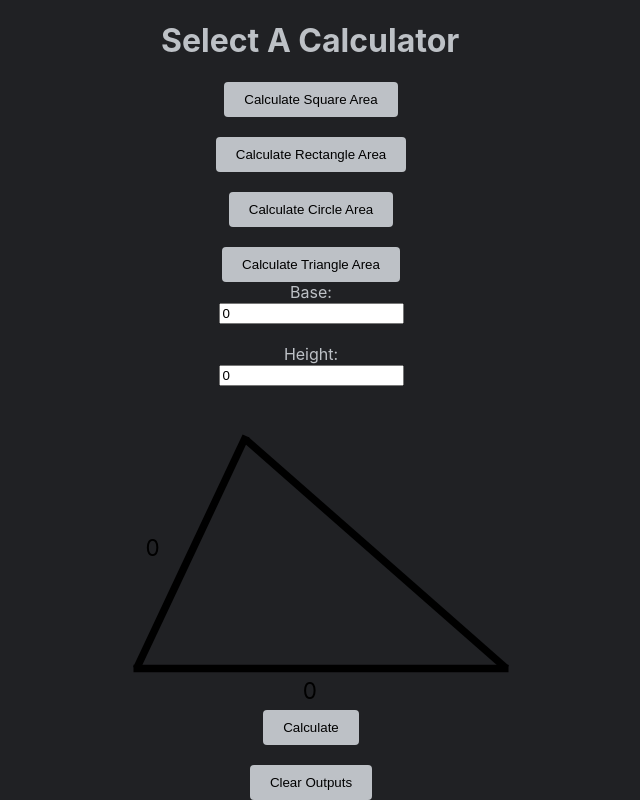
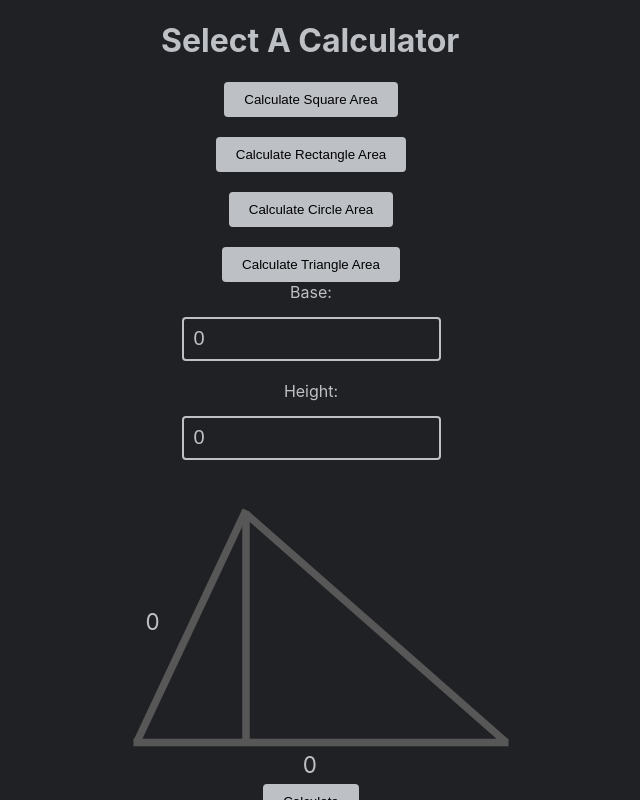
Before and after one commit to crismunoz0509/shape-size-calculator, a React (Create React App) app: page /triangleinput in a window 1280 px wide. Shown: the whole page, without its empty margins (329-969 px from the left). Built offline with nearby package versions, Linux system fonts and the light colour scheme.

Commit message:
update final

```diff
--- a/src/App.css
+++ b/src/App.css
@@ -25,7 +25,7 @@
   cursor: pointer;
   border-radius: 4px;
   background-color: #bdc1c6;
-  transition: background-color .2s ease-in-out, transform .2s ease-in-out;
+  transition: background-color .1s ease-in-out, transform .1s ease-in-out;
 }
 
 .back-btn:hover{
@@ -104,3 +104,15 @@ input#input-text:focus {
   height: 40px;
   font-size: 30px;
 }
+
+::-webkit-scrollbar{
+  width: 10px;
+}
+
+::-webkit-scrollbar-thumb{
+  background: #575757;
+}
+
+::-webkit-scrollbar-thumb:hover{
+  background: #363636;
+}
--- a/src/components/CircleInputs.js
+++ b/src/components/CircleInputs.js
@@ -24,7 +24,7 @@ const CircleInputs = ({onCalc}) => {
             <form className="form"onSubmit={onCalculate}>
                 <div className="input-form">
                     <label>Radius: </label>
-                    <input type="text" value={radius} onChange={(e) => setRadius(e.target.value)} onFocus={changeStrokeColor} onBlur={changeStrokeColor}></input>
+                    <input id="input-text" type="text" value={radius} onChange={(e) => setRadius(e.target.value)} onFocus={changeStrokeColor} onBlur={changeStrokeColor}></input>
                 </div>
 
                 <svg id="shape-display" viewBox="1 0 40 40" xmlns="http://www.w3.org/2000/svg">
--- a/src/components/TriangleInputs.js
+++ b/src/components/TriangleInputs.js
@@ -1,6 +1,8 @@
 import { useState } from "react"
 
 const TriangleInputs = ({onCalc}) => {
+
+    const [focus, toggleFocus] = useState(false)
 
     const [base, setBase] = useState(0);
     const [height, setHeight] = useState(0);
@@ -11,24 +13,32 @@ const TriangleInputs = ({onCalc}) => {
         onCalc(base, height)
     }
 
+    const changeStrokeColor = () => {
+        if(focus){
+            toggleFocus(false)
+        }else{
+            toggleFocus(true)
+        }
+    }
     return (
         <div>
             <form className="form" onSubmit={onCalculate}>
                 <div className="input-form">
                     <label>Base: </label>
-                    <input type="text" value={base} onChange={(e) => setBase(e.target.value)}></input>
+                    <input id="input-text" type="text" value={base} onChange={(e) => setBase(e.target.value)} onFocus={changeStrokeColor} onBlur={changeStrokeColor}></input>
                 </div>
                 <div className="input-form">
                     <label>Height: </label>
-                    <input type="text" value={height} onChange={(e) => setHeight(e.target.value)}></input>
+                    <input id="input-text" type="text" value={height} onChange={(e) => setHeight(e.target.value)} onFocus={changeStrokeColor} onBlur={changeStrokeColor}></input>
                 </div>
 
                 <svg id="shape-display" viewBox="1 0 40 40" xmlns="http://www.w3.org/2000/svg">
-                    <text x="13.5" y="39" style={{fontSize: "3px", textAnchor: "middle"}} >{base}</text>
-                    <text x="-6.5" y="20" style={{fontSize: "3px", textAnchor: "end"}}>{height}</text>
-                    <line id="lines" x1="-10" y1="35" x2="40" y2="35" stroke="black" />
-                    <line id="lines" x1="5" y1="4" x2="-9.59" y2="35" stroke="black" />
-                    <line id="lines" x1="5" y1="4.5" x2="39.72" y2="35" stroke="black" />
+                    <text id="line-text" x="13.5" y="39" style={{fontSize: "3px", textAnchor: "middle"}} >{base}</text>
+                    <text id="line-text" x="-6.5" y="20" style={{fontSize: "3px", textAnchor: "end"}}>{height}</text>
+                    <line id="lines" x1="5" y1="4.85" x2="5" y2="35" stroke={focus ? "#0061e0" : "#575757"} />
+                    <line id="lines" x1="5" y1="4" x2="-9.59" y2="35" stroke={focus ? "#363636" : "#575757"} />
+                    <line id="lines" x1="5" y1="4.5" x2="39.72" y2="35" stroke={focus ? "#363636" : "#575757"} />
+                    <line id="lines" x1="-10" y1="35" x2="40" y2="35" stroke={focus ? "#0061e0" : "#575757"} />
                 </svg>
 
                 <div>
```
